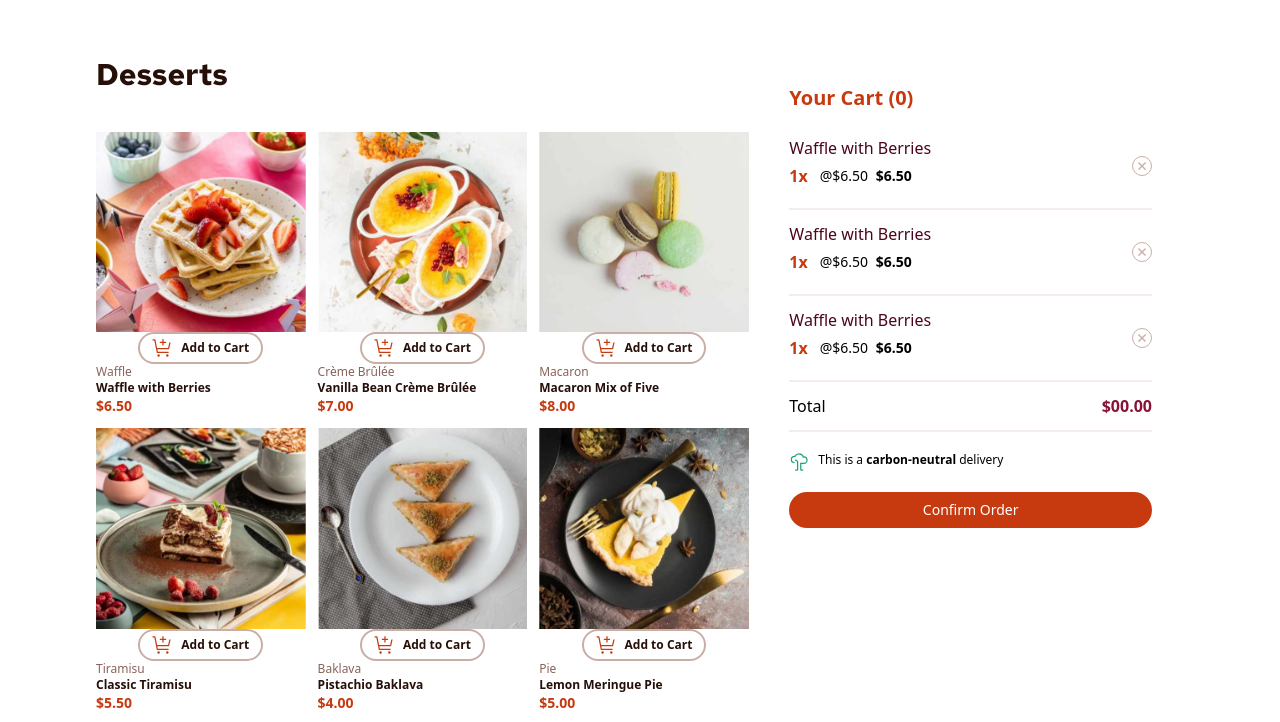
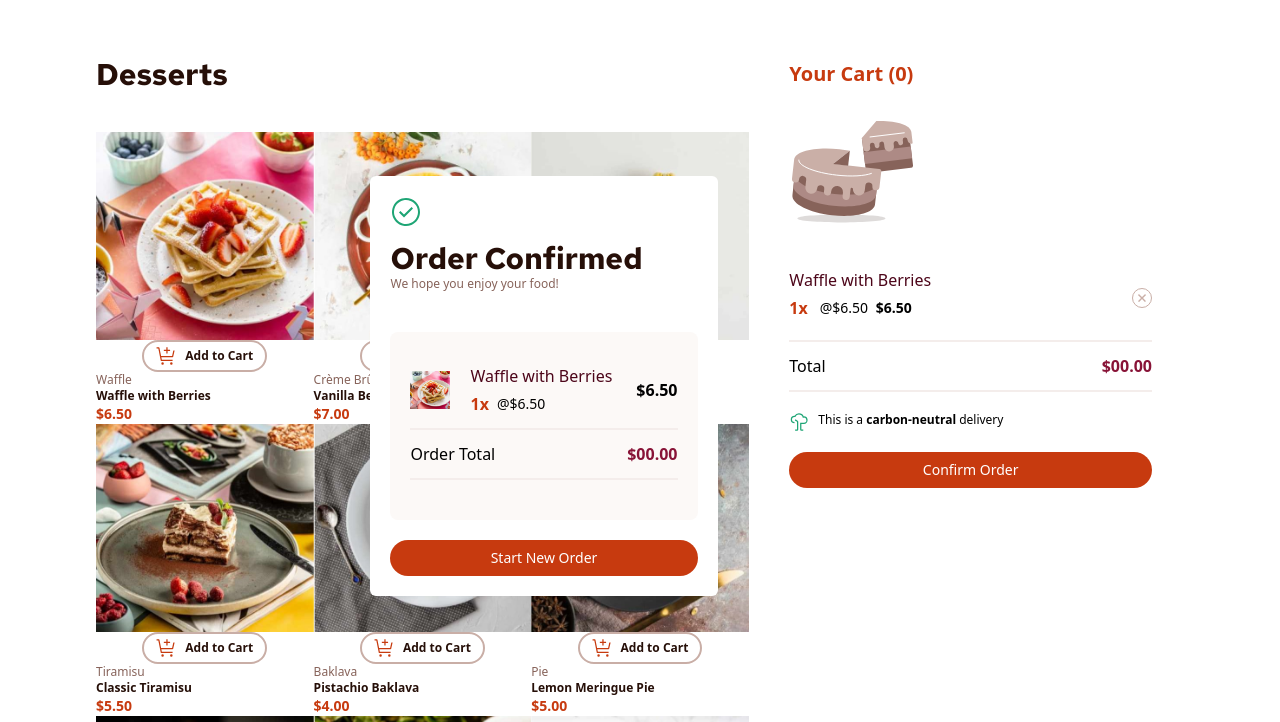
Before and after one commit to egwuatujoy/product-list, a website: page public/index.html in a window 1280 px wide. Both pictures are taken after a click on the button "Confirm Order". Shown: the top 722 px of the page. Drawn offline with Linux system fonts and the light colour scheme.

Commit message:
added confirm btn-css

```diff
--- a/package.json
+++ b/package.json
@@ -3,6 +3,6 @@
     "tailwindcss": "^3.4.7"
   },
   "scripts": {
-    "build": "npx tailwindcss -i ./src/style.css -o ./public/output.css --minify"
+    "build": "npx tailwindcss -i ./src/style.css -o ./public/output.css --watch"
   }
 }
--- a/public/app.js
+++ b/public/app.js
@@ -1,11 +1,7 @@
 const confirmBtn = document.querySelector("#confirm-btn");
 const confirmSection = document.querySelector("#confirm-session");
 const desertContainer = document.querySelector("#desert-container");
-
-// for confirm Btn
-confirmBtn.addEventListener("click", () => {
-  confirmSection.classList.toggle("hidden");
-});
+const checkoutContainer = document.querySelector("#checkout-container");
 
 // will add products to the desertContainer
 let products = [];
@@ -37,11 +33,11 @@ function addProducts() {
 
       // the products
       let newProducts = document.createElement("div");
-      newProducts.innerHTML = `<div>
+      newProducts.innerHTML = `
               <img
                 src="${product.image.desktop}"
                 alt="image-waffle-desktop"
-                class=""
+                class=" flex"
               />
               ${myBtn}
             </div>
@@ -68,12 +64,12 @@ const initApp = () => {
 initApp();
 
 let counterBtn = `
-    <button class="decrease" onclick="decrease(this)" >
-      <img src="./images/icon-decrement-quantity.svg" alt="icon-decrement-quantity">
+    <button class=" border-2 py-2.5 px-1 rounded-full"  onclick="decrease(this)" >
+      <img src="./images/icon-decrement-quantity.svg" alt="icon-decrement-quantity" class="w-4">
     </button>
-     <hi class="text">1</hi>
-    <button class="increase" onclick="increase(this)" >
-      <img src="./images/icon-increment-quantity.svg" alt="icon-increment-quantity">
+     <hi class="text-white font-medium">1</hi>
+    <button class="border-2 py-1 px-1 rounded-full" onclick="increase(this)" >
+      <img src="./images/icon-increment-quantity.svg" alt="icon-increment-quantity" class="w-4 ">
    </button>
    `;
 
@@ -103,3 +99,13 @@ function increase(e) {
   text.textContent = parseInt(text.textContent) + 1;
   console.log(text);
 }
+
+// for confirm Btn
+confirmBtn.addEventListener("click", () => {
+  confirmSection.classList.toggle("hidden");
+});
+
+confirmSection.addEventListener("click", () => {
+  confirmSection.classList.add("hidden");
+  alert("ORDER RECEIVED");
+});
--- a/public/index.html
+++ b/public/index.html
@@ -7,18 +7,17 @@
     <title>Document</title>
   </head>
   <body>
-    <div class="px-24 py-14 max-lg:px-14 w-full-hd max-w-full ">
+    <div class="px-24 py-14 w-full max-w-full max-lg:px-9">
       <h1 class="text-Rose900 font-RedHatText font-bold text-3xl mb-10">
         Desserts
       </h1>
 
-      <header class="w-full gap-8 relative">
+      <header class="">
         <section
           id="desert-container"
-          class="w-3/5 grid grid-cols-3 gap-3 max-lg:grid-cols-1 max-md:w-full"
+          class="grid grid-cols-3 max-lg:block w-3/5 max-lg:w-fit"
         >
-          <div>
-            <div>
+          <div class="w-full">
             <img
               src="./images/image-waffle-desktop.jpg"
               alt="image-waffle-desktop"
@@ -33,7 +32,6 @@
                 <h1>Add to Cart</h1>
               </button>
             </div>
-            </div>
             <div class="my-7">
               <p class="data-category">Waffle</p>
               <h1 class="data-name">Waffle with Berries</h1>
@@ -44,65 +42,16 @@
         <!--  -->
         <section
           id="checkout-container"
-          class="bg-white h-fit py-5 px-8 rounded-md w-1/3 max-md:w-full mb-3.5 fixed top-16 right-24 max-md:relative max-lg:right-6"
+          class="bg-red h-fit py-5 px-8 rounded-md w-1/3 max-md:w-full mb-3.5 absolute top-10 right-24 max-md:relative max-lg:right-5"
         >
           <h1 class="text-Red text-xl font-bold mb-3">Your Cart (0)</h1>
 
           <img
-            class="my-5 hidden"
+            class="my-5"
             src="./images/illustration-empty-cart.svg"
             alt="empty-cart-icon "
           />
           <!-- 1 -->
-          <div
-            class="flex justify-between items-center border-b-2 border-b-Rose100 py-3"
-          >
-            <div>
-              <h1 class="text-rose-950 font-medium mb-1">
-                Waffle with Berries
-              </h1>
-              <div class="mb-2 flex gap-3 items-center">
-                <h1 class="text-Red font-bold">1x</h1>
-                <h1 class="text-sm mr-2">
-                  @$6.50 <span class="font-bold ml-1">$6.50</span>
-                </h1>
-              </div>
-            </div>
-            <div>
-              <img
-                src="./images/icon-remove-item.svg"
-                alt="icon-remove-item"
-                class="border-Rose300 border p-1 rounded-xl"
-              />
-            </div>
-          </div>
-          <!-- 2 -->
-
-          <div
-            class="flex justify-between items-center border-b-2 border-b-Rose100 py-3"
-          >
-            <div>
-              <h1 class="text-rose-950 font-medium mb-1">
-                Waffle with Berries
-              </h1>
-              <div class="mb-2 flex gap-3 items-center">
-                <h1 class="text-Red font-bold">1x</h1>
-                <h1 class="text-sm mr-2">
-                  @$6.50 <span class="font-bold ml-1">$6.50</span>
-                </h1>
-              </div>
-            </div>
-            <div>
-              <img
-                src="./images/icon-remove-item.svg"
-                alt="icon-remove-item"
-                class="border-Rose300 border p-1 rounded-xl"
-              />
-            </div>
-          </div>
-
-          <!-- 3 -->
-
           <div
             class="flex justify-between items-center border-b-2 border-b-Rose100 py-3"
           >
@@ -153,13 +102,58 @@
       </header>
     </div>
 
-    <!-- <section
-      class="bg-white h-fit py-5 px-5 rounded-md w-1/3 max-md:w-full mb-3.5 fixed top-1/3 right-1/3 z-50"
+    <!-- confirm -->
+
+    <div class="flex justify-center items-center mr-48">
+      <section
+        class="bg-white w-fit h-fit py-5 px-5 rounded-md mb-3.5 fixed top-44 hidden max-lg:left-32"
         id="confirm-session"
       >
-      <img src="./images/icon-order-confirmed.svg" alt="" />
-    </section> -->
+        <img src="./images/icon-order-confirmed.svg" alt="" class="w-8 mb-3" />
+        <h1 class="text-Rose900 font-RedHatText font-bold text-3xl">
+          Order Confirmed
+        </h1>
+        <p class="text-xs text-Rose500 mb-10">We hope you enjoy your food!</p>
+        <div class="bg-Rose50 p-5 rounded-lg mb-5">
+          <div
+            class="flex justify-center items-center gap-5 border-b-2 border-b-Rose100 py-3"
+          >
+            <img
+              src="./images/image-waffle-desktop.jpg"
+              alt="image-waffle-mobile"
+              class="w-10"
+            />
+            <div>
+              <h1 class="text-rose-950 font-medium mb-1">
+                Waffle with Berries
+              </h1>
 
+              <div class="flex items-center gap-2">
+                <h1 class="text-Red font-bold">1x</h1>
+                <h1 class="text-sm mr-2">@$6.50</h1>
+              </div>
+            </div>
+            <div>
+              <h1 class="font-bold ml-1">$6.50</h1>
+            </div>
+          </div>
+
+          <div
+            class="flex justify-between items-center border-b-2 border-b-Rose100 py-3 mb-5"
+          >
+            <h1>Order Total</h1>
+            <h1 class="text-rose-900 font-bold">$00.00</h1>
+          </div>
+        </div>
+
+        <button
+          class="bg-Red text-white text-sm py-2 rounded-3xl w-full"
+          id="confirm-btn"
+        >
+          <h1>Start New Order</h1>
+        </button>
+      </section>
+    </div>
 
     <script src="app.js"></script>
   </body>
--- a/src/style.css
+++ b/src/style.css
@@ -4,13 +4,11 @@
 @tailwind utilities;
 
 .data-cart {
-  @apply text-xs font-bold flex justify-center items-center border-Rose300 border-2  py-1 px-3 max-md:px-10 max-md:py-2 rounded-2xl gap-2 text-Rose900 max-lg:px-5 bg-white;
+  @apply text-xs font-bold flex justify-center items-center border-Rose300 border-2  py-1 px-3 max-md:px-10 max-md:py-2 rounded-2xl gap-2 text-Rose900 max-lg:px-8 bg-white;
 }
 
-
-
 .data-img {
-  @apply rounded-md;
+  @apply rounded-md w-full;
 }
 .data-name {
   @apply text-xs max-md:text-sm text-Rose900 font-bold;
@@ -24,9 +22,9 @@
 }
 
 .data-cart-div {
-  @apply flex justify-center items-center;
+  @apply flex justify-center items-center ;
 }
 
 .data-cart-selected {
-  @apply bg-Red flex py-1 px-10  justify-center items-center gap-5  rounded-2xl ;
+  @apply bg-Red flex py-1  px-5 justify-center items-center gap-5  rounded-3xl ;
 }
```
Also changed, not shown: public/output.css. Lines whose indentation alone changed are shown as unchanged.
